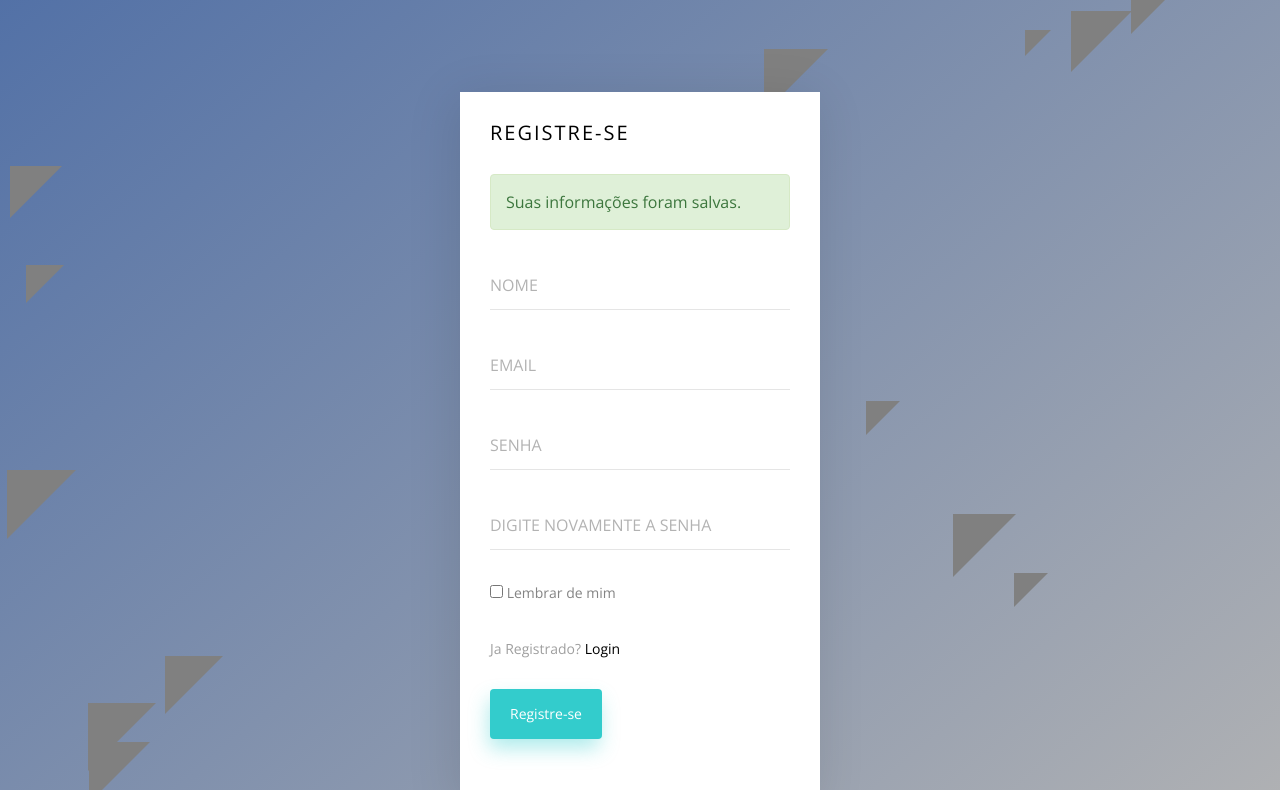
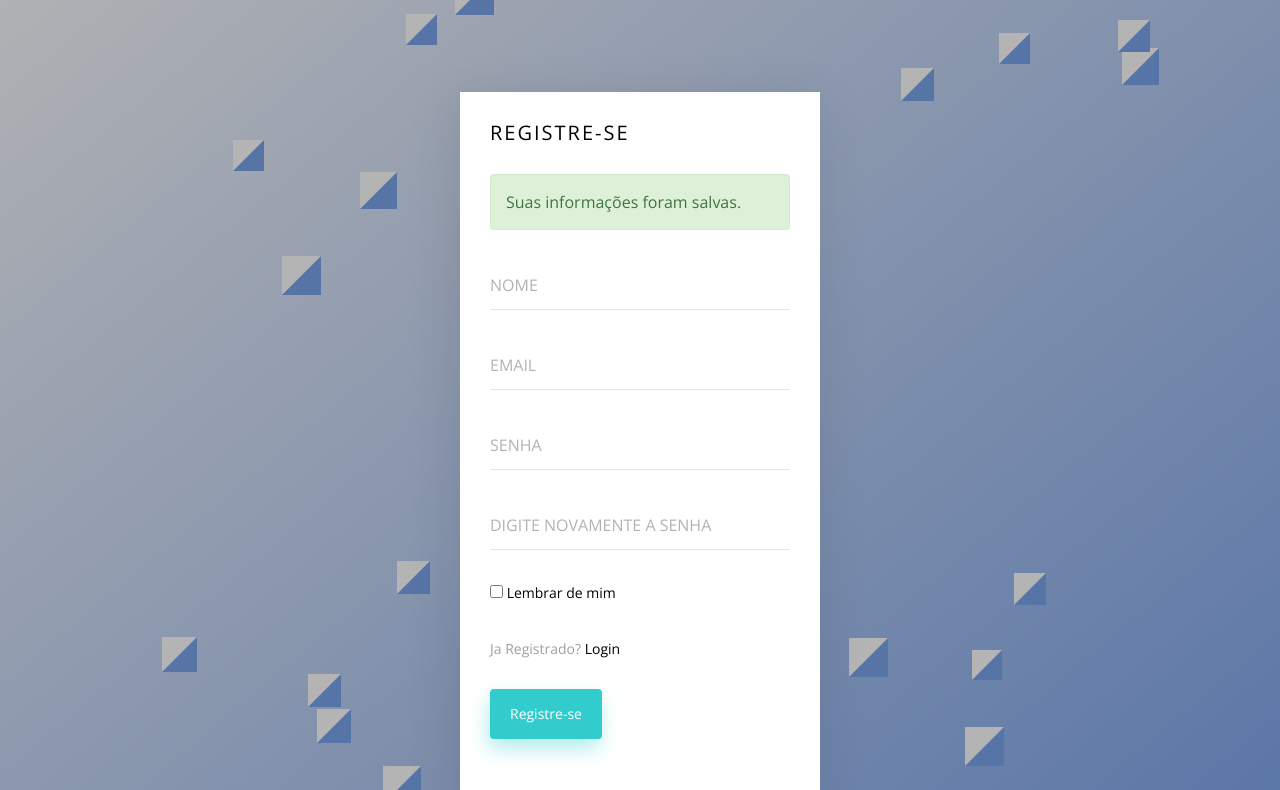
Before and after one commit to Dregiannes/SiteLemarq, a plain HTML site: page login_register/sign-up.html in a window 1280 px wide. Shown: the part 92-882 px from the top of the page. Drawn offline with nearby package versions, Linux system fonts and the light colour scheme.

Commit message:
ajustes no background da tela signup

```diff
--- a/login_register/css/style.css
+++ b/login_register/css/style.css
@@ -8,7 +8,7 @@ body {
   font-family: "Open Sans", Arial, sans-serif;
   line-height: 1.5;
   font-size: 16px;
-  color: #848484;
+  color: #000000;
   background-color: #f0f0f0;
 }
 body.style-2 {
@@ -220,7 +220,7 @@ input, textarea {
 }
 .background {
   position: relative;
-  background: linear-gradient(-220deg, #4e6ea6, #b4b4b4);
+  background: linear-gradient(-220deg, #b4b4b4, #5774a7);
   height: auto;
   z-index: 1; /* Fundo com z-index mais baixo */
   overflow: hidden;
--- a/login_register/js/main.js
+++ b/login_register/js/main.js
@@ -4,7 +4,7 @@ function createTriangle(size) {
 
 	const borderWidth = `${size}px ${size}px 0 0`;
 	triangle.style.borderWidth = borderWidth;
-	triangle.style.borderColor = `#808080 transparent transparent transparent`; // Cor fixa cinza
+	triangle.style.borderColor = `#b4b4b4 #5774a7 transparent transparent`;
 
 	return triangle;
 }
@@ -30,7 +30,7 @@ function addTriangles(num) {
 	const triangles = [];
 
 	for (let i = 0; i < num; i++) {
-		const size = Math.floor(Math.random() * 50) + 20; // Triângulos com tamanho entre 20px e 70px
+		const size = Math.floor(Math.random() * 10) + 30; // Triângulos com tamanho entre 20px e 70px
 		let triangle = createTriangle(size);
 
 		let top, left;
```
Also changed, not shown: index.html (+1 -1 lines).
